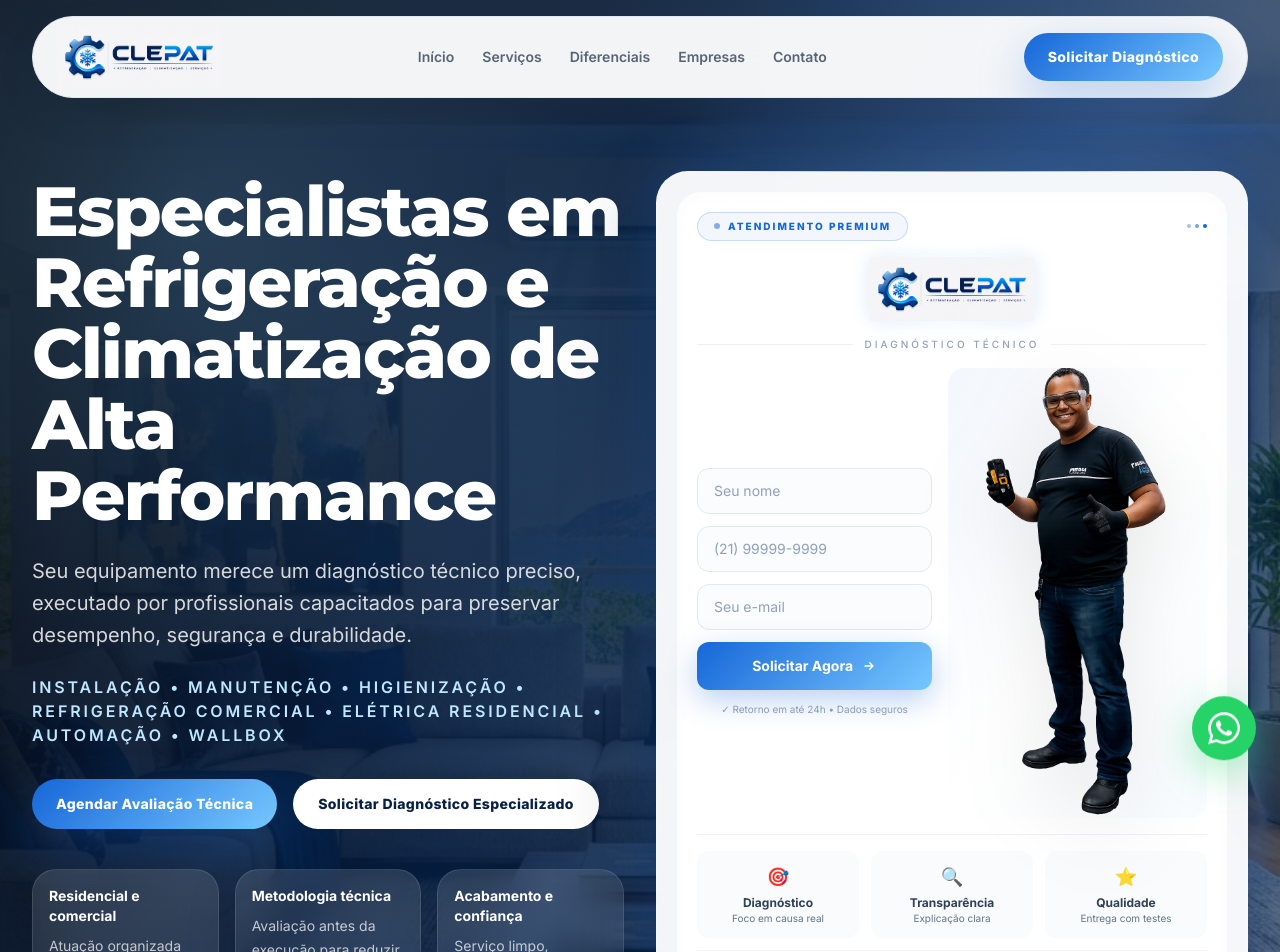
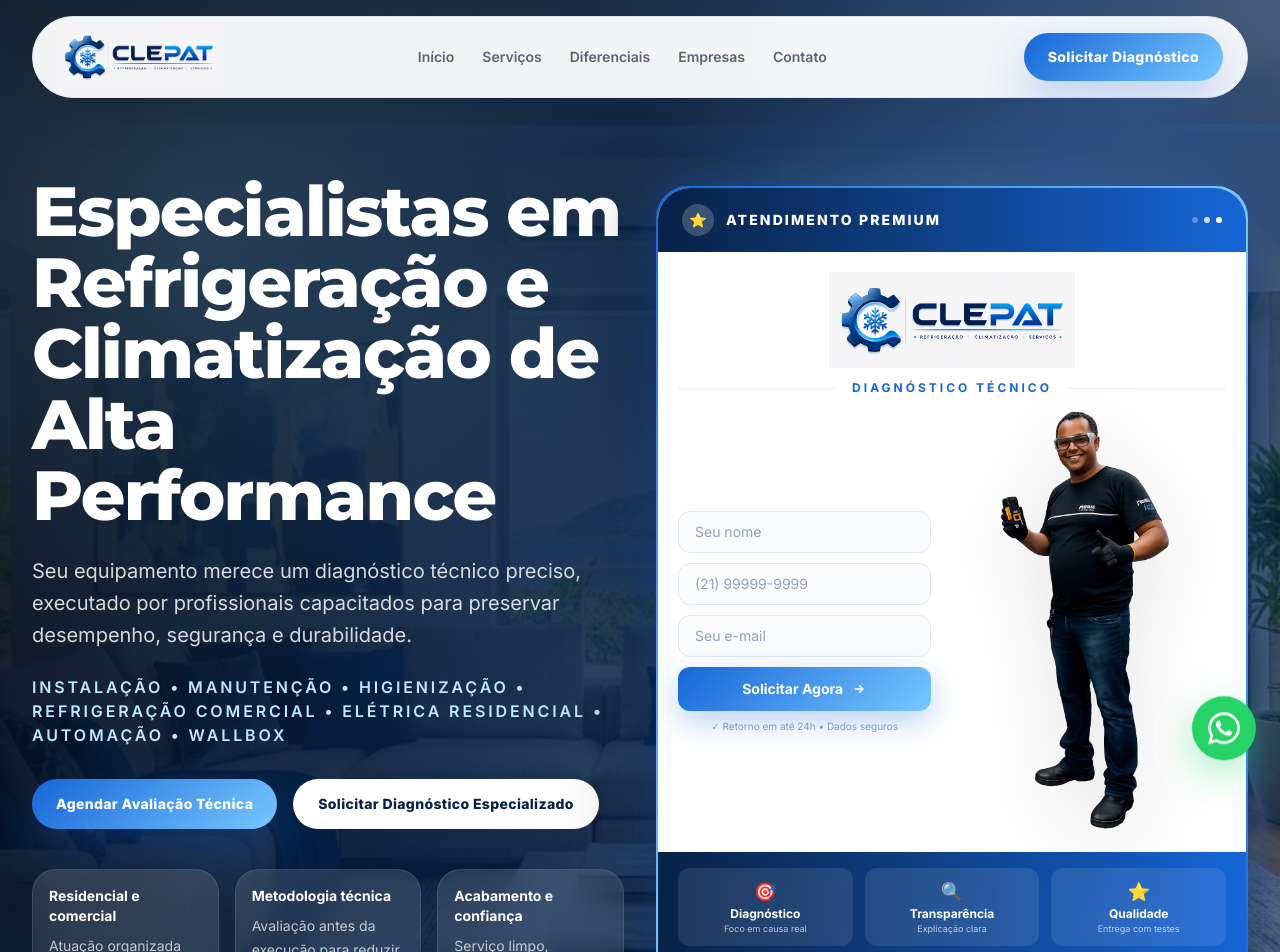
Before and after one commit to ramalhoraul-git/clepat, a React (Vite) app: page / in a window 1280 px wide. Shown: the top 952 px of the page. Built offline with nearby package versions, Linux system fonts and the light colour scheme.

Commit message:
Update App.tsx

```diff
--- a/src/App.tsx
+++ b/src/App.tsx
@@ -436,7 +436,7 @@
       </header>
 
       <main className="relative z-10">
-        {/* ===== HERO - CARD ULTRA PREMIUM ===== */}
+        {/* ===== HERO - CARD COM CABEÇALHO E RODAPÉ AZUL ===== */}
         <section id="inicio" className="relative isolate overflow-hidden pt-30 scroll-mt-28 sm:pt-36">
           <div className="absolute inset-0">
             <img
@@ -488,97 +488,92 @@
               </div>
             </div>
 
-            {/* COLUNA DIREITA - CARD ULTRA PREMIUM */}
+            {/* COLUNA DIREITA - CARD PREMIUM COM CABEÇALHO E RODAPÉ AZUL */}
             <div className="relative" data-reveal>
               <div className="relative mx-auto max-w-[620px]">
                 {/* Efeito de brilho atrás do card */}
-                <div className="absolute -inset-1 rounded-[2.5rem] bg-gradient-to-r from-[#1666D8]/30 via-[#77C8FF]/20 to-[#1666D8]/30 blur-xl" />
+                <div className="absolute -inset-1 rounded-[2.5rem] bg-gradient-to-r from-[#1666D8]/40 via-[#77C8FF]/30 to-[#1666D8]/40 blur-xl" />
 
-                {/* Card principal */}
-                <div className="relative rounded-[2rem] border border-white/20 bg-white/95 p-5 shadow-[0_40px_90px_rgba(3,10,24,0.4)] backdrop-blur-sm">
+                {/* BORDA PREMIUM EM VOLTA DO CARD */}
+                <div className="relative rounded-[2rem] bg-gradient-to-br from-[#1666D8] via-[#77C8FF] to-[#1666D8] p-[2px] shadow-[0_40px_90px_rgba(3,10,24,0.5)]">
 
-                  {/* Linha decorativa superior */}
-                  <div className="absolute -top-px left-8 right-8 h-px bg-gradient-to-r from-transparent via-[#1666D8]/50 to-transparent" />
+                  {/* CONTEÚDO DO CARD */}
+                  <div className="rounded-[2rem] bg-white overflow-hidden">
 
-                  <div className="rounded-[1.5rem] bg-white p-5 shadow-[inset_0_2px_20px_rgba(0,0,0,0.02)]">
-
-                    {/* BADGE PREMIUM */}
-                    <div className="mb-4 flex items-center justify-between">
-                      <div className="inline-flex items-center gap-2 rounded-full border border-[#1666D8]/20 bg-[#1666D8]/5 px-4 py-1.5">
-                        <span className="h-1.5 w-1.5 rounded-full bg-[#1666D8] animate-pulse" />
-                        <span className="text-[10px] font-extrabold uppercase tracking-[0.2em] text-[#1666D8]">
+                    {/* CABEÇALHO AZUL */}
+                    <div className="bg-gradient-to-r from-[#082247] to-[#1666D8] px-6 py-4">
+                      <div className="flex items-center justify-between">
+                        <div className="flex items-center gap-3">
+                          <div className="flex h-8 w-8 items-center justify-center rounded-full bg-white/20">
+                            <span className="text-sm">⭐</span>
+                          </div>
+                          <span className="text-sm font-extrabold uppercase tracking-[0.15em] text-white">
                             Atendimento Premium
                           </span>
                         </div>
-                      <div className="flex items-center gap-1">
-                        <span className="h-1 w-1 rounded-full bg-[#1666D8]/40" />
-                        <span className="h-1 w-1 rounded-full bg-[#1666D8]/60" />
-                        <span className="h-1 w-1 rounded-full bg-[#1666D8]" />
+                        <div className="flex items-center gap-1.5">
+                          <span className="h-1.5 w-1.5 rounded-full bg-white/60 animate-pulse" />
+                          <span className="h-1.5 w-1.5 rounded-full bg-white/80" />
+                          <span className="h-1.5 w-1.5 rounded-full bg-white" />
+                        </div>
                       </div>
                     </div>
 
-                    {/* LOGO GRANDE ACIMA DO FORMULÁRIO */}
-                    <div className="mb-4 flex justify-center">
-                      <div className="relative">
-                        <div className="absolute -inset-1 rounded-2xl bg-gradient-to-r from-[#1666D8]/10 via-[#77C8FF]/10 to-[#1666D8]/10 blur" />
+                    {/* CORPO DO CARD */}
+                    <div className="p-5">
+                      {/* LOGO GRANDE ~3cm (h-24) */}
+                      <div className="mb-3 flex justify-center">
                         <img
                           src="/images/logo.png"
                           alt="Clepat"
-                          className="relative h-16 w-auto object-contain"
+                          className="h-24 w-auto object-contain"
                         />
                       </div>
-                    </div>
 
-                    {/* DIVISÓRIA ELEGANTE */}
+                      {/* TÍTULO "Diagnóstico Técnico" */}
                       <div className="relative mb-4 flex items-center">
                         <div className="flex-1 border-t border-slate-200/60" />
-                      <span className="mx-3 text-[10px] font-medium uppercase tracking-[0.3em] text-slate-400">
+                        <span className="mx-4 text-xs font-bold uppercase tracking-[0.25em] text-[#1666D8]">
                           Diagnóstico Técnico
                         </span>
                         <div className="flex-1 border-t border-slate-200/60" />
                       </div>
 
-                    {/* FORMULÁRIO + PROFISSIONAL LADO A LADO */}
+                      {/* FORMULÁRIO + PROFISSIONAL */}
                       <div className="flex flex-col items-center gap-4 sm:flex-row">
                         {/* FORMULÁRIO */}
                         <div className="flex-1">
                           <form
                             action="https://formsubmit.co/seu-email@dominio.com"
                             method="POST"
-                          className="flex flex-col gap-3"
+                            className="flex flex-col gap-2.5"
                           >
                             <input type="hidden" name="_captcha" value="false" />
                             <input type="hidden" name="_next" value="https://seu-site.com/obrigado" />
 
-                          <div className="relative">
                             <input
                               type="text"
                               name="nome"
                               placeholder="Seu nome"
                               required
-                              className="w-full rounded-xl border border-slate-200 bg-slate-50/50 px-4 py-3 text-sm text-slate-700 placeholder-slate-400 transition focus:border-[#1666D8] focus:bg-white focus:outline-none focus:ring-2 focus:ring-[#1666D8]/20"
+                              className="w-full rounded-xl border border-slate-200 bg-slate-50/50 px-4 py-2.5 text-sm text-slate-700 placeholder-slate-400 transition focus:border-[#1666D8] focus:bg-white focus:outline-none focus:ring-2 focus:ring-[#1666D8]/20"
                             />
-                          </div>
-                          <div className="relative">
                             <input
                               type="tel"
                               name="telefone"
                               placeholder="(21) 99999-9999"
                               required
-                              className="w-full rounded-xl border border-slate-200 bg-slate-50/50 px-4 py-3 text-sm text-slate-700 placeholder-slate-400 transition focus:border-[#1666D8] focus:bg-white focus:outline-none focus:ring-2 focus:ring-[#1666D8]/20"
+                              className="w-full rounded-xl border border-slate-200 bg-slate-50/50 px-4 py-2.5 text-sm text-slate-700 placeholder-slate-400 transition focus:border-[#1666D8] focus:bg-white focus:outline-none focus:ring-2 focus:ring-[#1666D8]/20"
                             />
-                          </div>
-                          <div className="relative">
                             <input
                               type="email"
                               name="email"
                               placeholder="Seu e-mail"
-                              className="w-full rounded-xl border border-slate-200 bg-slate-50/50 px-4 py-3 text-sm text-slate-700 placeholder-slate-400 transition focus:border-[#1666D8] focus:bg-white focus:outline-none focus:ring-2 focus:ring-[#1666D8]/20"
+                              className="w-full rounded-xl border border-slate-200 bg-slate-50/50 px-4 py-2.5 text-sm text-slate-700 placeholder-slate-400 transition focus:border-[#1666D8] focus:bg-white focus:outline-none focus:ring-2 focus:ring-[#1666D8]/20"
                             />
-                          </div>
                             <button
                               type="submit"
-                            className="group relative w-full overflow-hidden rounded-xl bg-[linear-gradient(135deg,#1666D8_0%,#77C8FF_100%)] py-3.5 text-sm font-bold text-white shadow-[0_10px_30px_rgba(22,102,216,0.3)] transition hover:scale-[1.02] hover:shadow-[0_15px_40px_rgba(22,102,216,0.4)]"
+                              className="group relative w-full overflow-hidden rounded-xl bg-[linear-gradient(135deg,#1666D8_0%,#77C8FF_100%)] py-3 text-sm font-bold text-white shadow-[0_10px_30px_rgba(22,102,216,0.3)] transition hover:scale-[1.02] hover:shadow-[0_15px_40px_rgba(22,102,216,0.4)]"
                             >
                               <span className="relative z-10 flex items-center justify-center gap-2">
                                 Solicitar Agora
@@ -589,51 +584,57 @@
                               <div className="absolute inset-0 -translate-x-full bg-gradient-to-r from-transparent via-white/20 to-transparent transition-transform group-hover:translate-x-full" />
                             </button>
                           </form>
-                        <p className="mt-3 text-center text-[10px] text-slate-400">
+                          <p className="mt-2 text-center text-[10px] text-slate-400">
                             ✓ Retorno em até 24h • Dados seguros
                           </p>
                         </div>
 
                         {/* PROFISSIONAL */}
                         <div className="relative flex-[1.1]">
-                        <div className="absolute inset-0 rounded-2xl bg-gradient-to-br from-[#1666D8]/5 via-transparent to-[#77C8FF]/5" />
                           <img
                             src="/images/profissional.png"
                             alt="Profissional Clepat"
-                          className="relative mx-auto max-h-[450px] w-full object-contain drop-shadow-[0_20px_40px_rgba(0,0,0,0.10)]"
+                            className="relative mx-auto max-h-[420px] w-full object-contain drop-shadow-[0_20px_40px_rgba(0,0,0,0.10)]"
                           />
                         </div>
                       </div>
-
-                    {/* CARDS DE DIFERENCIAIS PREMIUM */}
-                    <div className="mt-4 grid gap-3 border-t border-slate-200/60 pt-4 sm:grid-cols-3">
-                      {[
-                        { icon: "🎯", title: "Diagnóstico", desc: "Foco em causa real" },
-                        { icon: "🔍", title: "Transparência", desc: "Explicação clara" },
-                        { icon: "⭐", title: "Qualidade", desc: "Entrega com testes" },
-                      ].map((item) => (
-                        <div key={item.title} className="group rounded-xl bg-slate-50/80 p-3 text-center transition hover:bg-slate-100/80">
-                          <div className="text-lg">{item.icon}</div>
-                          <div className="mt-1 text-xs font-bold text-slate-700">{item.title}</div>
-                          <div className="text-[10px] text-slate-500">{item.desc}</div>
-                        </div>
-                      ))}
                     </div>
 
-                    {/* SELO DE QUALIDADE */}
-                    <div className="mt-3 flex items-center justify-center gap-4 border-t border-slate-200/40 pt-3">
+                    {/* RODAPÉ AZUL COM CARDS */}
+                    <div className="bg-gradient-to-r from-[#082247] to-[#1666D8] px-5 py-4">
+                      <div className="grid grid-cols-3 gap-3">
+                        <div className="rounded-xl bg-white/10 p-2.5 text-center backdrop-blur-sm transition hover:bg-white/20">
+                          <div className="text-lg">🎯</div>
+                          <div className="text-xs font-bold text-white">Diagnóstico</div>
+                          <div className="text-[9px] text-white/70">Foco em causa real</div>
+                        </div>
+                        <div className="rounded-xl bg-white/10 p-2.5 text-center backdrop-blur-sm transition hover:bg-white/20">
+                          <div className="text-lg">🔍</div>
+                          <div className="text-xs font-bold text-white">Transparência</div>
+                          <div className="text-[9px] text-white/70">Explicação clara</div>
+                        </div>
+                        <div className="rounded-xl bg-white/10 p-2.5 text-center backdrop-blur-sm transition hover:bg-white/20">
+                          <div className="text-lg">⭐</div>
+                          <div className="text-xs font-bold text-white">Qualidade</div>
+                          <div className="text-[9px] text-white/70">Entrega com testes</div>
+                        </div>
+                      </div>
+
+                      {/* SELOS DE QUALIDADE NO RODAPÉ */}
+                      <div className="mt-3 flex items-center justify-center gap-4 border-t border-white/10 pt-3">
                         <div className="flex items-center gap-1.5">
-                        <svg className="h-3 w-3 text-[#1666D8]" fill="currentColor" viewBox="0 0 20 20">
+                          <svg className="h-3 w-3 text-white/80" fill="currentColor" viewBox="0 0 20 20">
                             <path fillRule="evenodd" d="M10 18a8 8 0 100-16 8 8 0 000 16zm3.707-9.293a1 1 0 00-1.414-1.414L9 10.586 7.707 9.293a1 1 0 00-1.414 1.414l2 2a1 1 0 001.414 0l4-4z" clipRule="evenodd" />
                           </svg>
-                        <span className="text-[10px] font-medium text-slate-500">Garantia de Qualidade</span>
+                          <span className="text-[9px] font-medium text-white/80">Garantia de Qualidade</span>
                         </div>
-                      <div className="h-4 w-px bg-slate-200" />
+                        <div className="h-4 w-px bg-white/20" />
                         <div className="flex items-center gap-1.5">
-                        <svg className="h-3 w-3 text-[#1666D8]" fill="currentColor" viewBox="0 0 20 20">
+                          <svg className="h-3 w-3 text-white/80" fill="currentColor" viewBox="0 0 20 20">
                             <path fillRule="evenodd" d="M10 18a8 8 0 100-16 8 8 0 000 16zm1-12a1 1 0 10-2 0v4a1 1 0 00.293.707l2.828 2.829a1 1 0 101.415-1.415L11 9.586V6z" clipRule="evenodd" />
                           </svg>
-                        <span className="text-[10px] font-medium text-slate-500">Profissionais Certificados</span>
+                          <span className="text-[9px] font-medium text-white/80">Profissionais Certificados</span>
+                        </div>
                       </div>
                     </div>
                   </div>
```
Lines whose indentation alone changed are shown as unchanged.
